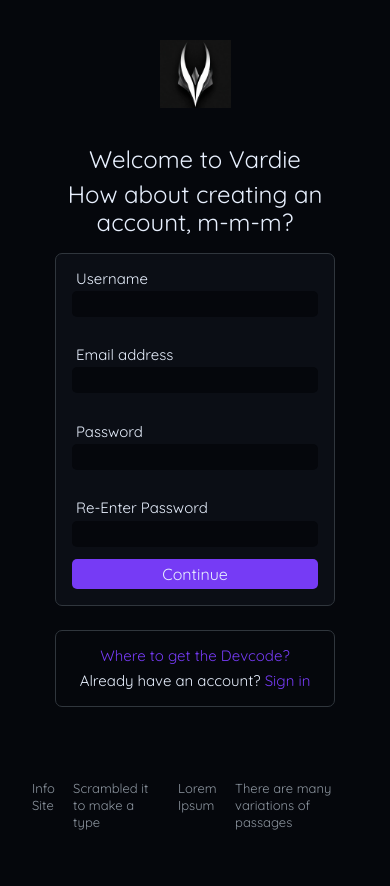
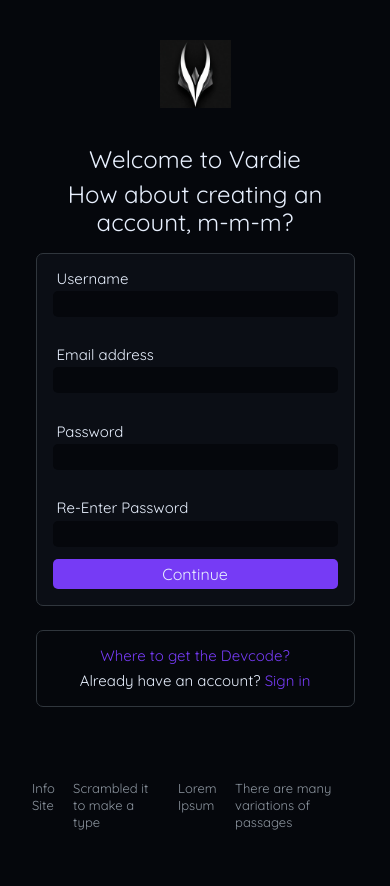
Before and after one commit to DieDeEnt/vardie.ru, a PHP site: page /registerPage.php in a window 390 px wide. Run offline with PHP 8.4, Linux system fonts and the light colour scheme.

Commit message:
edit size box

```diff
--- a/css/loginStyle.css
+++ b/css/loginStyle.css
@@ -7,7 +7,7 @@
 
 @media (max-width: 500px){
     .auth-form {
-        max-width: 80%;
+        max-width: 83%;
     }
   }
 
--- a/css/registerStyle.css
+++ b/css/registerStyle.css
@@ -8,7 +8,7 @@
 
 @media (max-width: 500px){
     .auth-form {
-        max-width: 80%;
+        max-width: 90%;
     }
 
   }
```
